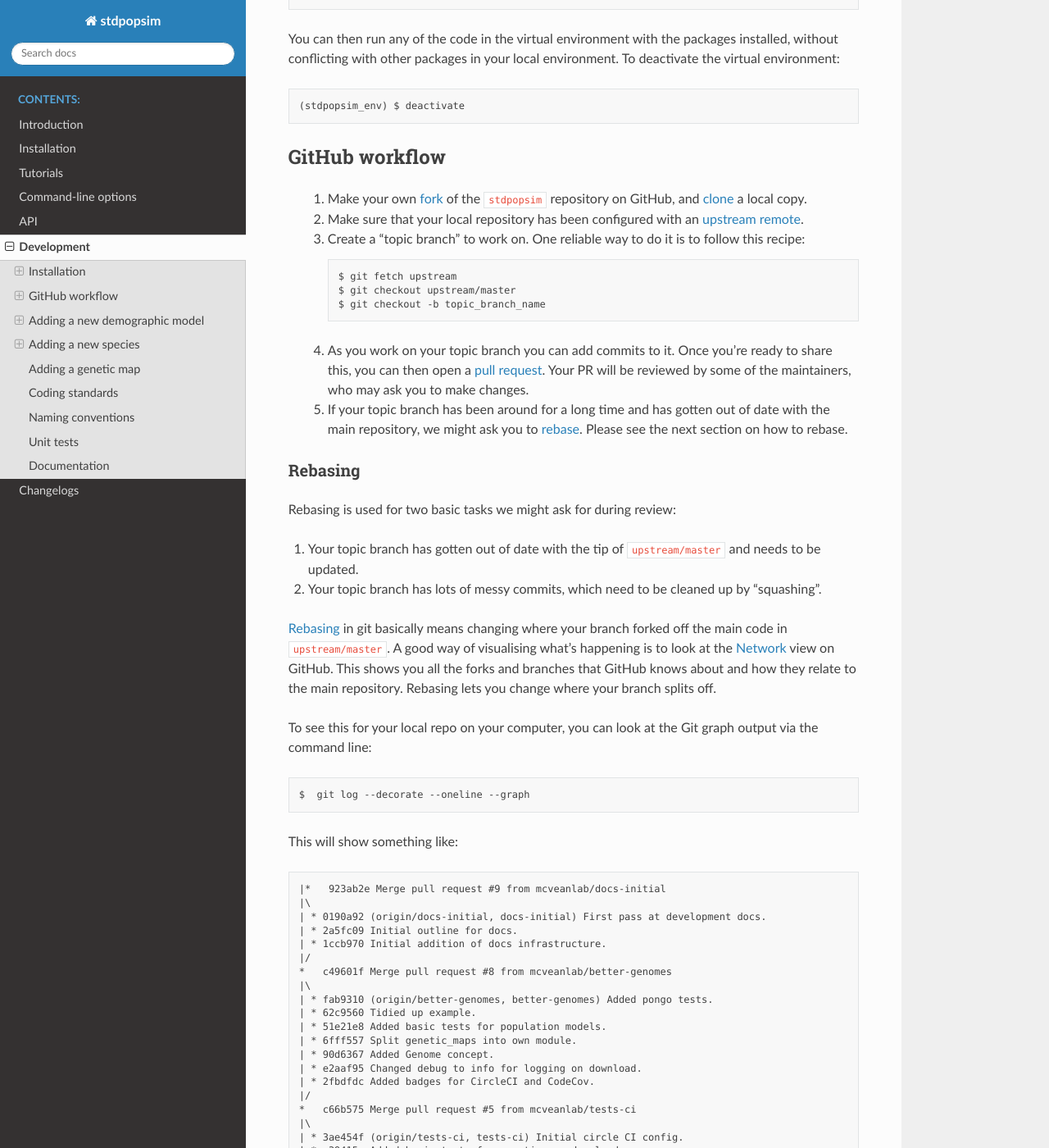
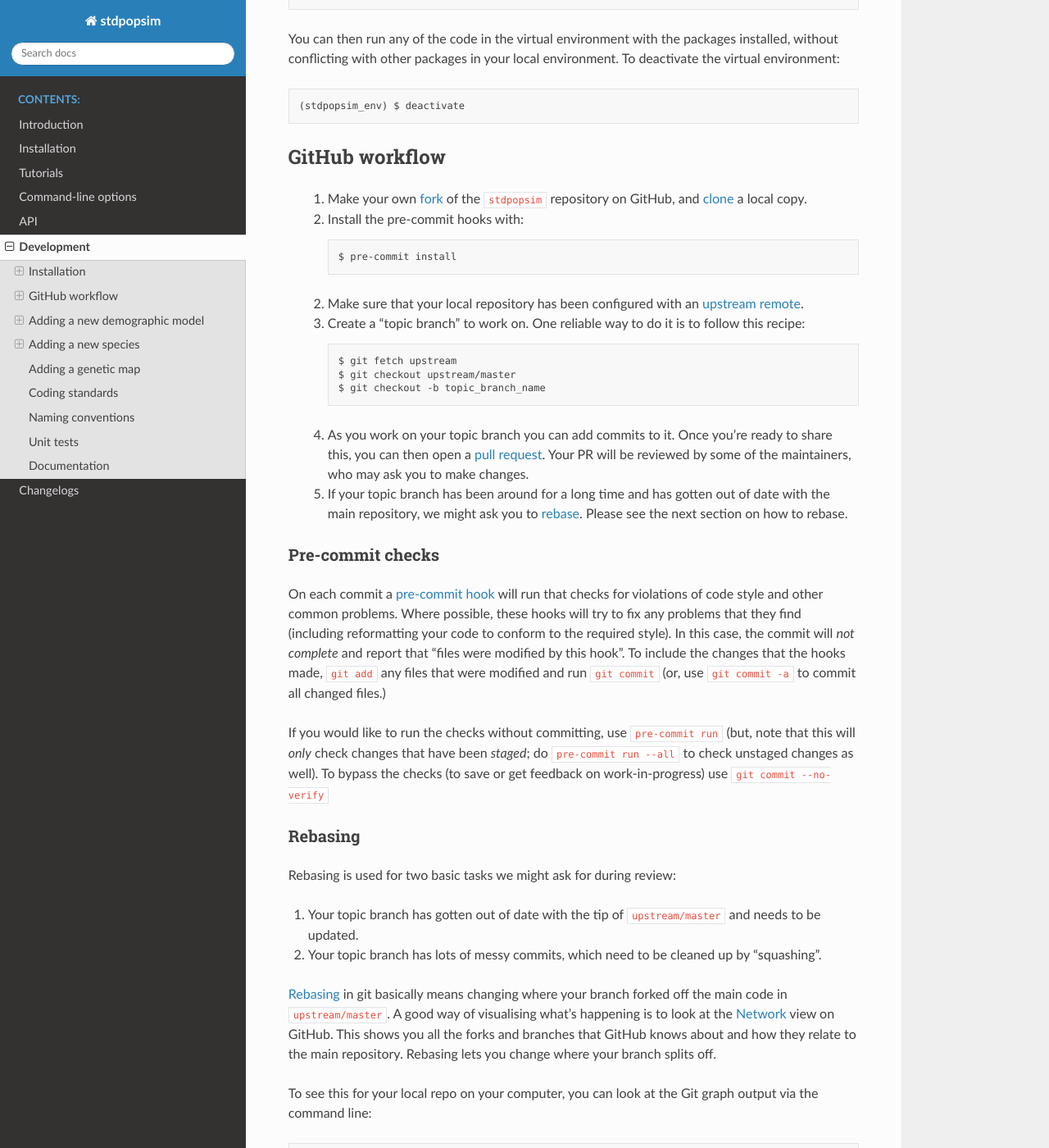
Before and after one commit to popsim-consortium/stdpopsim, a Sphinx documentation site: the page built from docs/development.rst, in a window 1280 px wide and 1400 px high, scrolled down 2197 px. Shown: the whole window at 82% size. Built offline with Sphinx 7.4.7 and the Read the Docs theme 2.0.0, drawn with Linux system fonts in a browser that asks for light colours; pages that are not in the unit, such as notebooks, are missing from menus.

Commit message:
adding pre-commit and black hook

```diff
--- a/docs/development.rst
+++ b/docs/development.rst
@@ -125,6 +125,10 @@ GitHub workflow
        of the ``stdpopsim`` repository on GitHub, and
        `clone <https://help.github.com/articles/cloning-a-repository/>`_
        a local copy.
+    2. Install the pre-commit hooks with::
+
+        $ pre-commit install
+
     2. Make sure that your local repository has been configured with an
        `upstream remote <https://help.github.com/articles/configuring-a-remote-for-a-fork/>`_.
     3. Create a "topic branch" to work on. One reliable way to do it
@@ -142,6 +146,25 @@ GitHub workflow
        out of date with the main repository, we might ask you to
        `rebase <https://help.github.com/articles/about-git-rebase/>`_. Please
        see the next section on how to rebase.
+
+-----------------
+Pre-commit checks
+-----------------
+
+On each commit a `pre-commit hook <https://pre-commit.com/>`_  will run
+that checks for violations of code style and other common problems.
+Where possible, these hooks will try to fix any problems that they find (including reformatting
+your code to conform to the required style). In this case, the commit
+will *not complete* and report that "files were modified by this hook".
+To include the changes that the hooks made, ``git add`` any
+files that were modified and run ``git commit`` (or, use ``git commit -a``
+to commit all changed files.)
+
+If you would like to run the checks without committing, use ``pre-commit run``
+(but, note that this will *only* check changes that have been *staged*;
+do ``pre-commit run --all`` to check unstaged changes as well).
+To bypass the checks (to save or get feedback on work-in-progress) use
+``git commit --no-verify``
 
 --------
 Rebasing
```
Also changed, not shown: .pre-commit-config.yaml (added), 2 other files.
